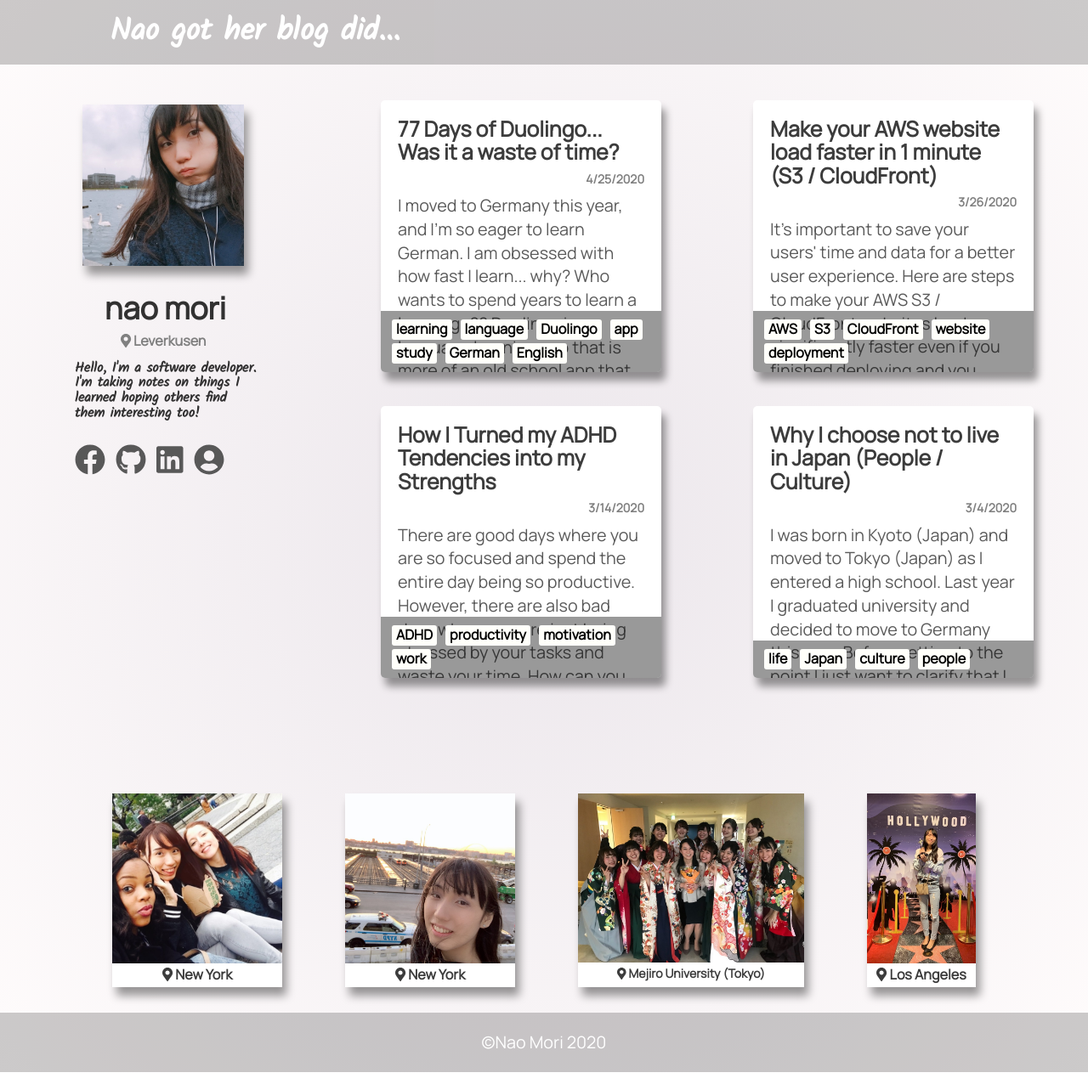
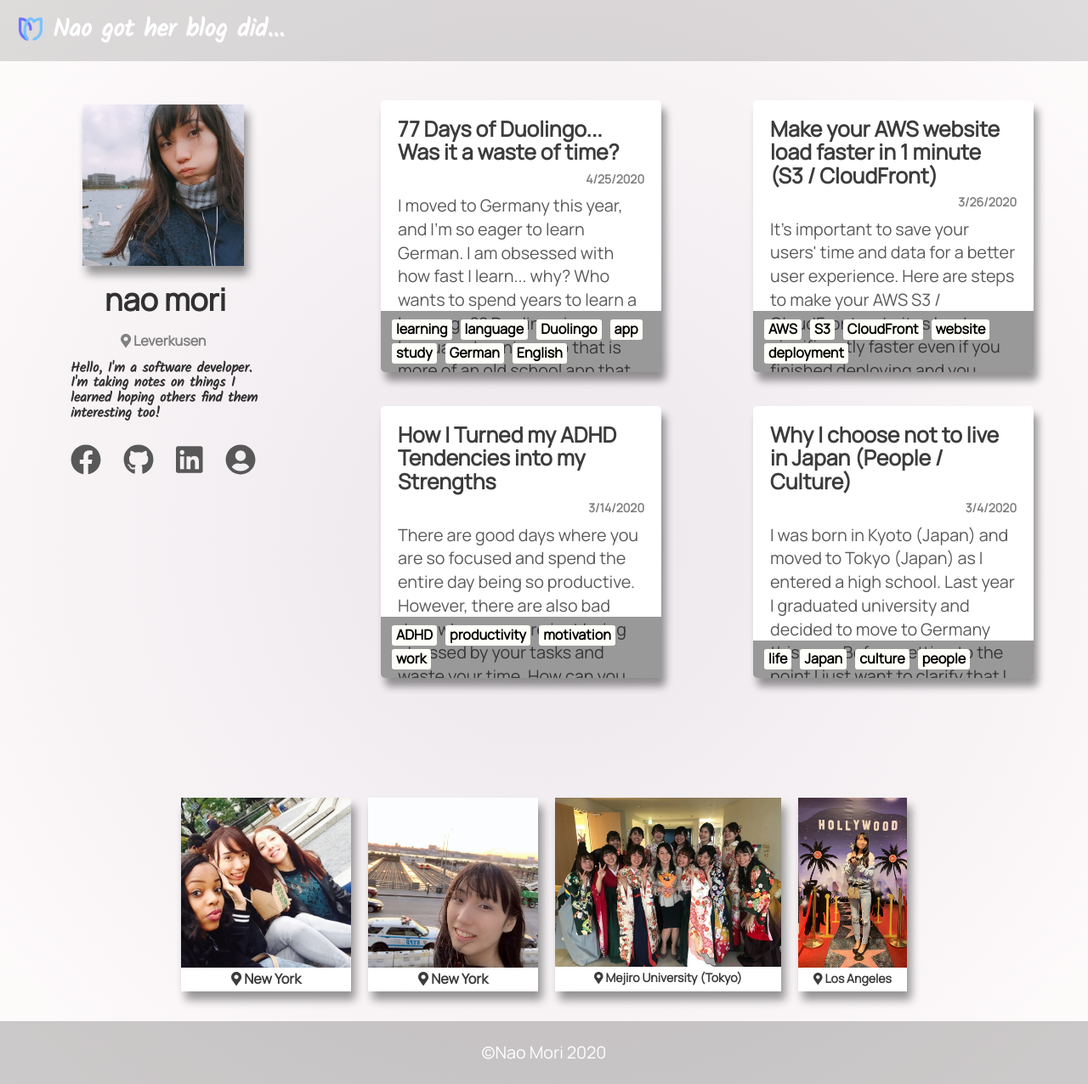
Before and after one commit to Nao-Mori/blog, a Gatsby site: page / in a window 1280 px wide. Shown: the whole page at 85% size. Built offline with nearby package versions, Linux system fonts and the light colour scheme; Gatsby itself is replaced by a stand-in of ours.

Commit message:
Updating design

```diff
--- a/gatsby-config.js
+++ b/gatsby-config.js
@@ -26,7 +26,7 @@
         background_color: `#663399`,
         theme_color: `#663399`,
         display: `minimal-ui`,
-        icon: `src/images/gatsby-icon.png`, // This path is relative to the root of the site.
+        icon: `src/images/icon.png`,
       },
     },
     {
--- a/src/components/header.tsx
+++ b/src/components/header.tsx
@@ -1,11 +1,12 @@
 import { Link } from "gatsby"
 import PropTypes from "prop-types"
 import React from "react"
+import Image from "./image"
 
 const Header = ({ siteTitle }) => (
   <header
     style={{
-      background: `rgba(0,0,0,0.2)`,
+      background: `rgba(0,0,0,0.13)`,
       position: "fixed",
       top: "0",
       width:"100vw",
@@ -15,11 +16,19 @@
     <div
       style={{
         margin: `0 auto`,
-        maxWidth: 1060,
+        maxWidth: 1350,
         padding: `1.0rem 1.0875rem`,
+        display: "flex"
       }}
     >
-      <h2 style={{ margin: 0, fontFamily:"Kalam", padding:0 }}>
+      <div style={{ width: "1.8rem", marginRight:"10px" }}>
+      <Link
+          to="/"
+        >
+        <Image name = "icon" />
+        </Link>
+      </div>
+      <h2 style={{ margin: 0, fontFamily:"Kalam", padding: "2px 0", fontSize: `1.6rem` }}>
         <Link
           to="/"
           style={{
--- a/src/components/image.tsx
+++ b/src/components/image.tsx
@@ -6,28 +6,35 @@
 const Image = ({name}) => {
   const data = useStaticQuery(graphql`
     query {
-      placeholderImage2: file(relativePath: { eq: "pic7.jpg" }) {
+      icon: file(relativePath: { eq: "icon.png" }) {
+        childImageSharp {
+          fluid(maxWidth: 50) {
+            ...GatsbyImageSharpFluid
+          }
+        }
+      },
+      Image2: file(relativePath: { eq: "pic7.jpg" }) {
         childImageSharp {
           fluid(maxWidth: 300) {
             ...GatsbyImageSharpFluid
           }
         }
       },
-      placeholderImage3: file(relativePath: { eq: "pic4.jpg" }) {
+      Image3: file(relativePath: { eq: "pic4.jpg" }) {
         childImageSharp {
           fluid(maxWidth: 300) {
             ...GatsbyImageSharpFluid
           }
         }
       },
-      placeholderImage4: file(relativePath: { eq: "pic5.jpg" }) {
+      Image4: file(relativePath: { eq: "pic5.jpg" }) {
         childImageSharp {
           fluid(maxWidth: 300) {
             ...GatsbyImageSharpFluid
           }
         }
       },
-      placeholderImage5: file(relativePath: { eq: "pic6.jpg" }) {
+      Image5: file(relativePath: { eq: "pic6.jpg" }) {
         childImageSharp {
           fluid(maxWidth: 300) {
             ...GatsbyImageSharpFluid
--- a/src/components/layout.css
+++ b/src/components/layout.css
@@ -281,7 +281,7 @@
   font-weight: normal;
   text-rendering: optimizeLegibility;
   font-size: 1.1rem;
-  line-height: 1.5;
+  line-height: 1.7;
 }
 h5 {
   margin-left: 0;
--- a/src/components/parts.tsx
+++ b/src/components/parts.tsx
@@ -9,8 +9,8 @@
         <div style={{display:"flex", flexWrap:"wrap", margin:"0 auto", maxWidth:"1400px", paddingBottom:50}}>
 
           <Profile show={false}/>
-          <div style={{margin:"0 auto"}} className="right-block">
-            <div style={{maxWidth:"800px", margin:"40px auto", padding:"0 15px"}}>
+          <div style={{ margin:"0 auto" }} className="right-block">
+            <div style={{ maxWidth:"900px", margin:"40px auto", padding:"0 15px" }}>
             <h1>{props.data.title}</h1>
 
             <div style={{ width:"100%", display:"flex", flexWrap:"wrap", padding:"8px" }}>
--- a/src/components/profile.tsx
+++ b/src/components/profile.tsx
@@ -19,17 +19,19 @@
       },
     }`)
     return (
-    <div className = {!show?"profile":null} style={{width:"240px", margin:"0 auto", padding:"25px 10px"}}>
+      <div className = {!show?"profile":null} style={{width:"250px", margin:"0 auto", padding:"25px 10px"}}>
         <div style={{width:"190px", boxShadow:"5px 10px 10px rgba(0,0,0,0.4)", margin:"0 auto"}}>
         <Img fluid={data.img.childImageSharp.fluid} />
         </div>
-            <h2 style={{textAlign:"center", margin:"10px", fontWeight:"bolder"}}>nao mori</h2>
+        <h2 style={{textAlign:"center", margin:"0", fontWeight:"bolder", paddingBottom:"20px"}}>nao mori</h2>
         <h5 style={{textAlign:"center", color:"gray", margin:"0 0 15px 0"}}><FontAwesomeIcon icon={faMapMarkerAlt} /> Leverkusen</h5>
         <h5 style={{marginLeft:"6px", fontFamily:"Kalam", padding:0 }}>Hello, I'm a software developer. I'm taking notes on things I learned hoping others find them interesting too!</h5>
-            <a className="facebook" href="https://www.facebook.com/profile.php?id=100012798553121"><FontAwesomeIcon icon={faFacebook} size="2x" style={iconStyle} /></a>
-            <a className="facebook" href="https://github.com/nao-mori"><FontAwesomeIcon icon={faGithub} size="2x" style={iconStyle} /></a>
-            <a className="facebook" href="https://www.linkedin.com/in/nao-mori/"><FontAwesomeIcon icon={faLinkedin} size="2x" style={iconStyle} /></a>
-            <a className="facebook" href="https://nao-mori.com"><FontAwesomeIcon icon={faUserCircle} size="2x" style={iconStyle} /></a>
+        <div style={{ display: "flex", justifyContent: "space-between" }} >
+          <a className="facebook" target="blank" href="https://www.facebook.com/profile.php?id=100012798553121"><FontAwesomeIcon icon={faFacebook} size="2x" style={iconStyle} /></a>
+          <a className="facebook" target="blank" href="https://github.com/nao-mori"><FontAwesomeIcon icon={faGithub} size="2x" style={iconStyle} /></a>
+          <a className="facebook" target="blank" href="https://www.linkedin.com/in/nao-mori/"><FontAwesomeIcon icon={faLinkedin} size="2x" style={iconStyle} /></a>
+          <a className="facebook" target="blank" href="https://nao-mori.com"><FontAwesomeIcon icon={faUserCircle} size="2x" style={iconStyle} /></a>
+        </div>
         <p/>
       </div>
     )
--- a/src/pages/index.tsx
+++ b/src/pages/index.tsx
@@ -8,12 +8,11 @@
 import Intro from "./intro"
 import Profile from "../components/profile"
 
-const imgStyle={width:"200px", margin:"5px auto", boxShadow:"5px 10px 10px rgba(0,0,0,0.4)", backgroundColor:"white"}
-const imgStyle2={width:"266px", margin:"5px auto", boxShadow:"5px 10px 10px rgba(0,0,0,0.4)", backgroundColor:"white"}
-const imgStyle3={width:"128px", margin:"5px auto", boxShadow:"5px 10px 10px rgba(0,0,0,0.4)", backgroundColor:"white"}
+const imgStyle = { width:"200px", maxWidth:"40%", boxShadow:"5px 10px 10px rgba(0,0,0,0.4)", backgroundColor:"white", margin: "10px" }
+const imgStyle2 = { width:"266px", maxWidth:"54%", boxShadow:"5px 10px 10px rgba(0,0,0,0.4)", backgroundColor:"white", margin: "10px" }
+const imgStyle3 = { width:"128px", maxWidth:"26%", boxShadow:"5px 10px 10px rgba(0,0,0,0.4)", backgroundColor:"white", margin: "10px" }
 
 const IndexPage = () => {
-
   return (
     <Layout>
       <SEO title="Home" />
@@ -26,23 +25,23 @@
       </div>
         <div style={{ maxWidth:"1100px", margin:"0 auto" }}>
           <p style={{ height: "30px" }}/>
-    <div style={{ display:"flex", flexWrap:"wrap", margin:"20px auto", maxWidth:"1400px", padding: 5 }}>
+    <div style={{ display:"flex", flexWrap:"wrap", margin:"20px auto", maxWidth:"1400px", padding: 5, justifyContent:"center", width:"100%" }}>
       <div style={imgStyle}>
-        <Image name = "placeholderImage2" />
+        <Image name = "Image2" />
         <h5 style={{textAlign:"center", color:"rgb(60,60,60)", margin:"5px 0"}}><FontAwesomeIcon icon={faMapMarkerAlt} /> New York</h5>
       </div>
       <div style={imgStyle}>
-        <Image name = "placeholderImage3" />
+        <Image name = "Image3" />
         <h5 style={{textAlign:"center", color:"rgb(60,60,60)", margin:"5px 0"}}><FontAwesomeIcon icon={faMapMarkerAlt} /> New York</h5>
       </div>
       <div style={imgStyle2}>
-        <Image name = "placeholderImage4" />
+        <Image name = "Image4" />
         <h6 style={{textAlign:"center", color:"rgb(60,60,60)", margin:"5px 0"}}><FontAwesomeIcon icon={faMapMarkerAlt} /> Mejiro University (Tokyo)</h6>
       </div>
 
       <div style={imgStyle3}>
-        <Image name = "placeholderImage5" />
-        <h5 style={{textAlign:"center", color:"rgb(60,60,60)", margin:"5px 0"}}><FontAwesomeIcon icon={faMapMarkerAlt} /> Los Angeles</h5>
+        <Image name = "Image5" />
+        <h6 style={{textAlign:"center", color:"rgb(60,60,60)", margin:"5px 0"}}><FontAwesomeIcon icon={faMapMarkerAlt} /> Los Angeles</h6>
       </div>
     </div>
   </div>
--- a/src/pages/post4.tsx
+++ b/src/pages/post4.tsx
@@ -40,7 +40,7 @@
           OK, let's see how it went.
           <h2>Good's</h2>
           <h3>・Grammar / Vocabulary</h3>
-            It's really good for begginers to understand basic grammar and achive vocabulary including some advanced words and sentence structures
+            Duolingo is really good for begginers to understand basic grammar and achive vocabulary including some advanced words and sentence structures
             like "I would have done it if...".
             It doesn't necessarily teach you grammar in details like teachers do, however, having to see hundreds of examples, you will have a
             decent idea about grammar which is very important when learning languages.
@@ -49,7 +49,7 @@
             <br/>
             <br/>
             <h3>・Free but still good</h3>
-            And it's totally effective without spending any money.
+            Duolingo is totally effective without spending any money.
             Even though making 5 mistakes stops you progress a course, which didn't happen to me offen, by playing "practice mode" which is basically the same as taking a course
             will get you back to your course.
             <br/>
@@ -68,7 +68,7 @@
             <br/>
             <br/>
             <h3>・Glitchy ads</h3>
-            There's some technical issues like some of the adds pause automatically to force you interact with the advertised app.
+            There's some technical issues like some of the ads pause automatically to force you interact with the advertised app.
             (probably not Duolingo's fault) and sometimes ads did't show properly and I had to restart the app.
             <br/>
             <br/>
```
Also changed, not shown: src/pages/post1.tsx (+22 -5 lines), src/pages/post2.tsx (+2 -7 lines), src/images/gatsby-astronaut.png (deleted), src/images/gatsby-icon2.png (deleted), src/images/icon.png (renamed from src/images/gatsby-icon.png), src/images/post2/bird.jpg (added). Lines whose indentation alone changed are shown as unchanged.
